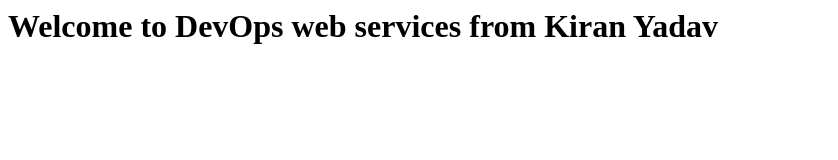
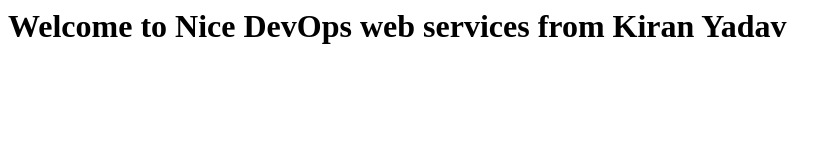
Before and after one commit to kyadavdrm/ansible-web, a plain HTML site: page index.html in a window 1280 px wide. Shown: the whole page, without its empty margins (0-838 px from the left). Drawn offline with Linux system fonts and the light colour scheme.

Commit message:
Update index.html

```diff
--- a/index.html
+++ b/index.html
@@ -1 +1 @@
-<h1> Welcome to DevOps web services from Kiran Yadav </h1>
+<h1> Welcome to Nice DevOps web services from Kiran Yadav </h1>
```
